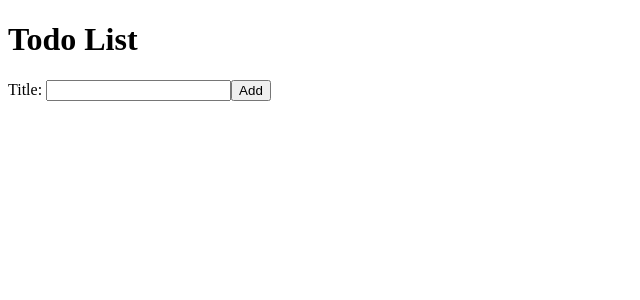
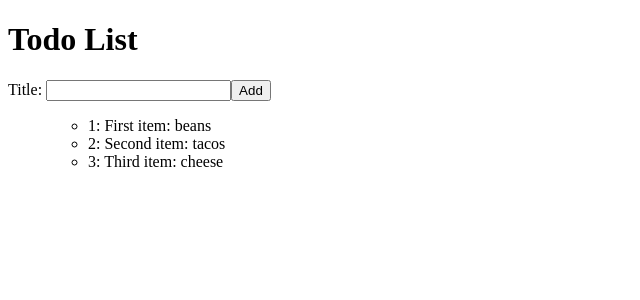
Before and after one commit to JamieBort/to-do-list-classwork, a React (Create React App) app: page / in a window 1280 px wide. Shown: the top 300 px of the page, without its empty margins (0-640 px from the left). Built offline with nearby package versions, Linux system fonts and the light colour scheme; the HTML template or start-up script is replaced by a standard one.

Commit message:
Study logic.

```diff
--- a/src/AddTodoForm.js
+++ b/src/AddTodoForm.js
@@ -3,32 +3,30 @@
 import React, { useState } from 'react';
 
 function AddTodoForm({ onAddTodo }) {
+	const [ todoTitle, setTodoTitle ] = useState('');
 
-    const [todoTitle, setTodoTitle] = useState("");
+	const handleTitleChange = (event) => {
+		const newTodoTitle = event.target.value;
+		console.log('newTodoTitle: ', newTodoTitle);
+		setTodoTitle(newTodoTitle);
+	};
 
-    const handleTitleChange = event => {
-        const newTodoTitle = event.target.value;
-        console.log("newTodoTitle: ", newTodoTitle);
-        setTodoTitle(newTodoTitle);
-    }
-
-    const handleAddTodo = event => {
+	const handleAddTodo = (event) => {
 		event.preventDefault();
-        console.log("todoTitle: ", todoTitle);
+		console.log('todoTitle: ', todoTitle);
 		onAddTodo({
 			title: todoTitle,
 			id: Date.now(),
-        }
-        );
-        setTodoTitle("");
-    }
+		});
+		setTodoTitle('');
+	};
 
 	return (
 		<div>
 			<form onSubmit={handleAddTodo}>
 				<label htmlFor="todoTitle">Title: </label>
 				{/* <input id="todoTitle" name="title"></input> */}
-                <input value={todoTitle} onChange={handleTitleChange}></input>
+				<input value={todoTitle} onChange={handleTitleChange} />
 				<button>Add</button>
 			</form>
 		</div>
--- a/src/App.js
+++ b/src/App.js
@@ -1,21 +1,34 @@
+// src/App.js
+
 import React, { useState } from 'react';
 import AddTodoForm from './AddTodoForm';
 import TodoList from './TodoList';
 
 function App() {
-	// const [newTodo, setNewTodo] = useState();
-	const [ todoList, setTodoList ] = useState([]);
+	const [ todoList, setTodoList ] = useState([
+		{
+			title: 'First item: beans',
+			id: 1,
+		},
+		{
+			title: 'Second item: tacos',
+			id: 2,
+		},
+		{
+			title: 'Third item: cheese',
+			id: 3,
+		},
+	]);
 
 	const addTodo = (newTodo) => {
-		// Call the setTodoList state setter and use the spread operator to pass the existing Objects in the todoList Array along with the newTodo Object
 		setTodoList([ ...todoList, newTodo ]);
 	};
-
+	console.log('todoList: ', todoList);
 	return (
 		<div>
 			<h1>Todo List</h1>
-			<AddTodoForm onAddTodo={addTodo} />
-			<TodoList todoList={todoList} />
+			<AddTodoForm onAddTodo={addTodo} /> {/* A function gets passed into AddTodoForm. */}
+			<TodoList todoList={todoList} /> {/* An array (of objects) gets passed into TodoList. */}
 		</div>
 	);
 }
--- a/src/TodoList.js
+++ b/src/TodoList.js
@@ -1,17 +1,16 @@
 // src/TodoList.js
 
-import React from "react";
-import TodoListItem from "./TodoListItem";
+import React from 'react';
+import TodoListItem from './TodoListItem';
 
 function TodoList({ todoList }) {
-    return (
-        <div>
-            {/* <ul>{todoList.map((item) => <li key={item.uniqueIdentifier}>{item.title}</li>)}</ul> */}
-            <ul>
-                <TodoListItem list={todoList} />
-            </ul>
-        </div>
-    )
+	return (
+		<div>
+			<ul>
+				<TodoListItem list={todoList} /> {/* An array (of objects) gets passed into TodoListItem. */}
+			</ul>
+		</div>
+	);
 }
 
 export default TodoList;
--- a/src/TodoListItem.js
+++ b/src/TodoListItem.js
@@ -1,14 +1,19 @@
 // src/TodoListItem.js
 
-import React from "react";
+import React from 'react';
 
-function TodoListItem({list}) {
-    return (
-        <div>
-            {/* <ul>{props.list.map((item) => <li key={item.uniqueIdentifier}>{item.title}</li>)}</ul> */}
-            <ul>{list.map((item) => <li key={item.id}>{item.title}</li>)}</ul>
-        </div>
-    );
+function TodoListItem({ list }) {
+	return (
+		<div>
+			<ul>
+				{list.map((item) => (
+					<li key={item.id}>
+						{item.id}: {item.title}
+					</li>
+				))}
+			</ul>
+		</div>
+	);
 }
 
 export default TodoListItem;
```
Also changed, not shown: 1 other file (tests, documents, lock files or other folders). Lines whose indentation alone changed are shown as unchanged.
